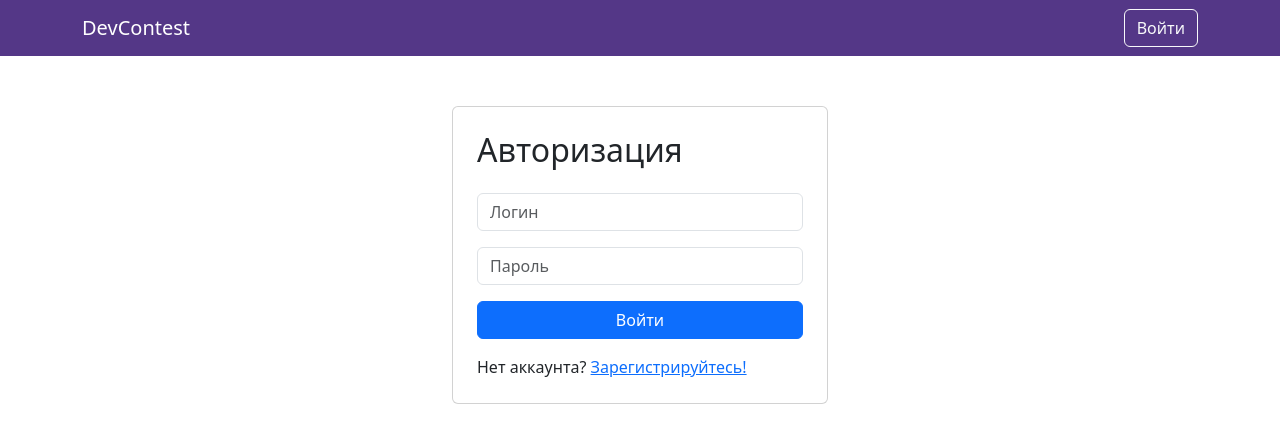
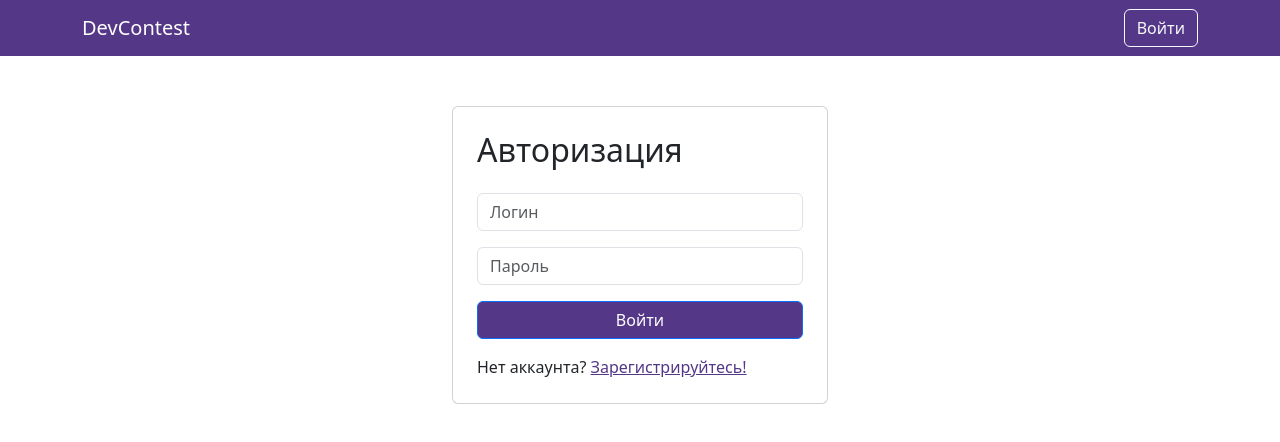
Before and after one commit to moevm/nosql1h25-freelance, a React (Vite) app in the folder client/: page /login in a window 1280 px wide. Shown: the top 442 px of the page. Built offline with nearby package versions, Linux system fonts and the light colour scheme.

Commit message:
perekrasil knopku

```diff
--- a/client/src/pages/Auth.jsx
+++ b/client/src/pages/Auth.jsx
@@ -101,18 +101,18 @@ const Auth = () => {
                             </Form.Select>
                         </Form.Group>
                     )}
-                    <Button variant="primary" type="submit" className="w-100 mb-3">
+                    <Button style ={ {backgroundColor: '#543787' } } variant="primary" type="submit" className="w-100 mb-3">
                         {isLogin ? 'Войти' : 'Зарегистрироваться'}
                     </Button>
                 </Form>
                 <Row>
                     {isLogin ? (
                         <div>
-                            Нет аккаунта? <NavLink to={REGISTRATION_ROUTE}>Зарегистрируйтесь!</NavLink>
+                            Нет аккаунта? <NavLink color='#543787' style={{color:'#543787'}} to={REGISTRATION_ROUTE}>Зарегистрируйтесь!</NavLink>
                         </div>
                     ) : (
                         <div>
-                            Уже есть аккаунт? <NavLink to={LOGIN_ROUTE}>Войдите!</NavLink>
+                            Уже есть аккаунт? <NavLink style={{color:'#543787'}} to={LOGIN_ROUTE}>Войдите!</NavLink>
                         </div>
                     )}
                 </Row>
```
